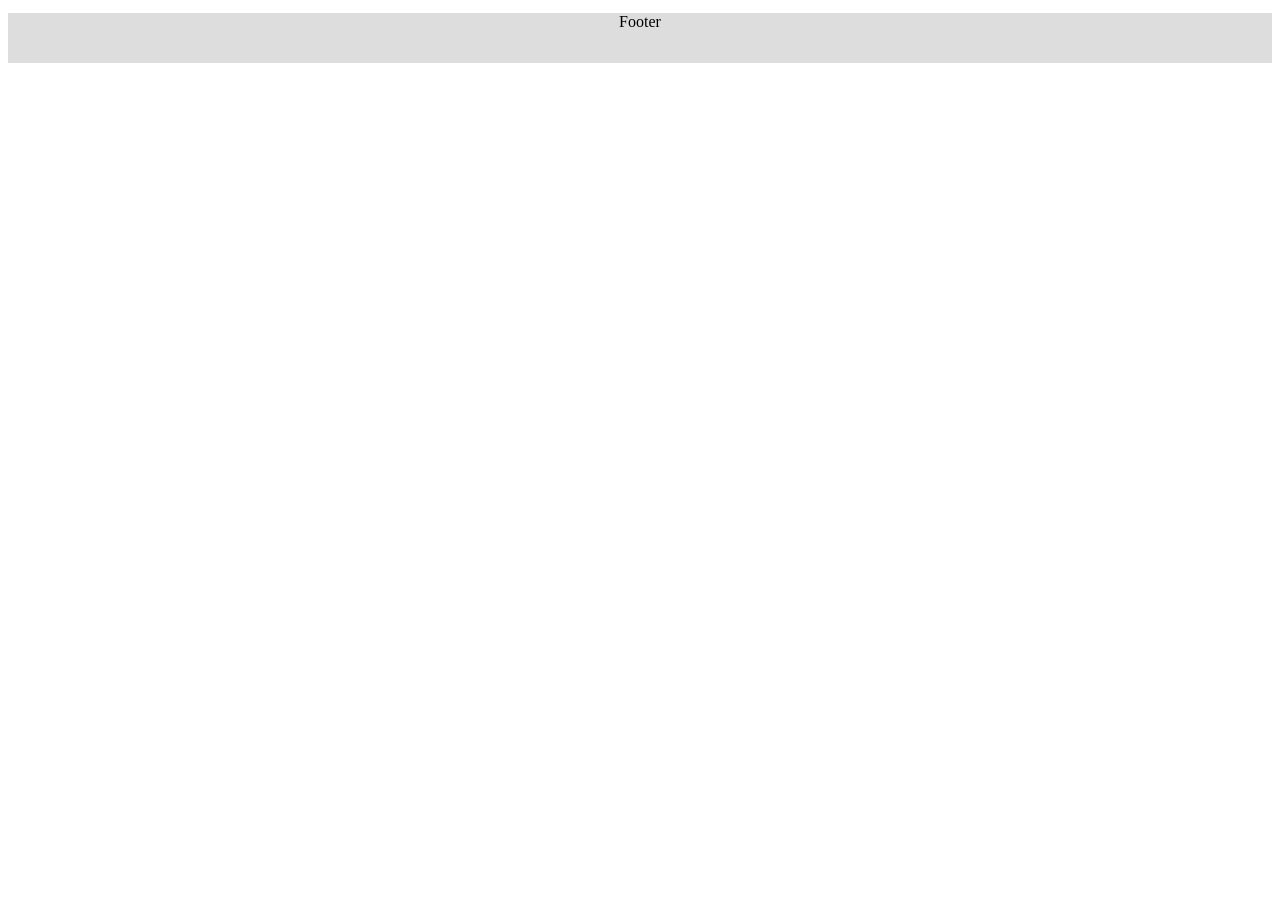
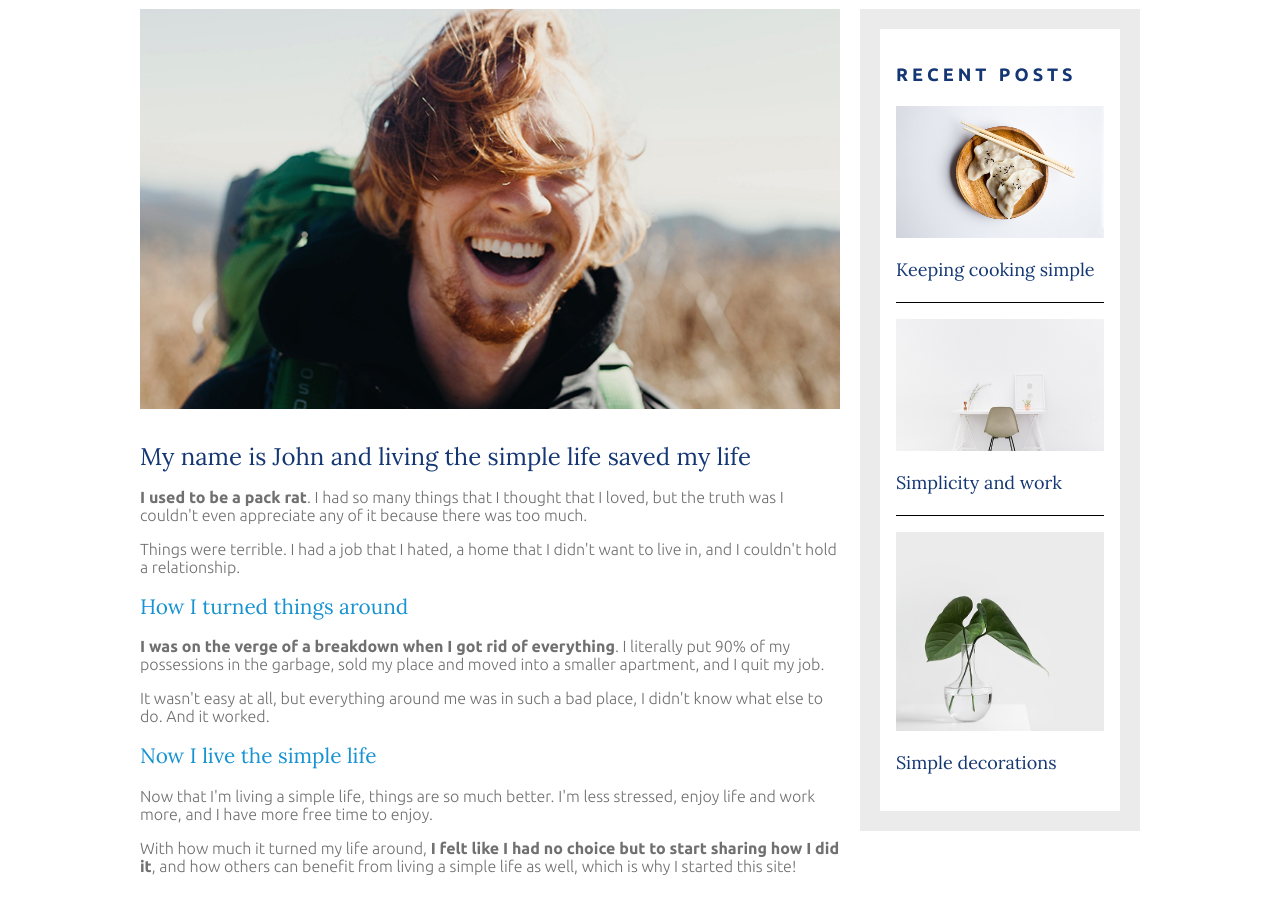
Before and after one commit to GabrielmLinassi/simple-blog, a plain HTML site: page about.html in a window 1280 px wide. Shown: the part 201-1124 px from the top of the page. Before the commit the page ends 800 px from the top, so only its background shows below. Drawn offline with Linux system fonts and the light colour scheme.

Commit message:
added about page and fix css of classname refactor

```diff
--- a/about.html
+++ b/about.html
@@ -1,26 +1,109 @@
-<!DOCTYPE html>
-<html lang="en">
+<html>
   <head>
     <meta charset="UTF-8" />
     <meta name="viewport" content="width=device-width, initial-scale=1.0" />
-    <title>Document</title>
+    <title>Starting to think responsively</title>
+    <link rel="stylesheet" href="css/style.css" />
   </head>
-  <style>
-    header,
-    main,
-    aside,
-    footer {
-      height: 50px;
-      background-color: #dddddd;
-      text-align: center;
-    }
-  </style>
   <body>
-    <header><p>Header</p></header>
-    <section>
-      <main><p>Main</p></main>
-      <aside><p>Sidebar</p></aside>
-    </section>
-    <footer><p>Footer</p></footer>
+    <header>
+      <div class="container">
+        <div class="row">
+          <div class="site">
+            <h1 class="site__title">living the simple life</h1>
+            <h2 class="site__subtitle">a blog exploring minimalism in life</h2>
+          </div>
+          <nav class="navbar">
+            <ul class="navbar__list">
+              <li class="navbar__item">
+                <a class="navbar__link navbar__link--active" href="./index.html"
+                  >HOME</a
+                >
+              </li>
+              <li class="navbar__item">
+                <a class="navbar__link" href="#about">ABOUT ME</a>
+              </li>
+              <li class="navbar__item">
+                <a class="navbar__link" href="./recent-posts.html"
+                  >RECENT POSTS</a
+                >
+              </li>
+            </ul>
+          </nav>
+        </div>
+      </div>
+    </header>
+    <div class="container">
+      <div class="row py-2">
+        <main>
+          <div class="post post--main">
+            <div class="post__intro">
+              <img class="post__image" src="./img/about-me.jpg" alt="life" />
+            </div>
+            <div class="post__summary">
+              <h1 class="about-me__title">
+                My name is John and living the simple life saved my life
+              </h1>
+              <p class="about-me__text">
+                <b>I used to be a pack rat</b>. I had so many things that I
+                thought that I loved, but the truth was I couldn't even
+                appreciate any of it because there was too much.
+              </p>
+              <p class="about-me__text">
+                Things were terrible. I had a job that I hated, a home that I
+                didn't want to live in, and I couldn't hold a relationship.
+              </p>
+              <h2 class="about-me__subtitle">How I turned things around</h2>
+              <p class="about-me__text">
+                <b
+                  >I was on the verge of a breakdown when I got rid of
+                  everything</b
+                >. I literally put 90% of my possessions in the garbage, sold my
+                place and moved into a smaller apartment, and I quit my job.
+              </p>
+              <p class="about-me__text">
+                It wasn't easy at all, but everything around me was in such a
+                bad place, I didn't know what else to do. And it worked.
+              </p>
+              <h2 class="about-me__subtitle">Now I live the simple life</h2>
+              <p class="about-me__text">
+                Now that I'm living a simple life, things are so much better.
+                I'm less stressed, enjoy life and work more, and I have more
+                free time to enjoy.
+              </p>
+              <p class="about-me__text">
+                With how much it turned my life around,
+                <b
+                  >I felt like I had no choice but to start sharing how I did
+                  it</b
+                >, and how others can benefit from living a simple life as well,
+                which is why I started this site!
+              </p>
+            </div>
+          </div>
+        </main>
+        <aside class="sidebar">
+          <div class="main-posts">
+            <h2 class="sidebar__title">Recent Posts</h2>
+            <div class="widget-recent-post">
+              <img class="main-posts__image" src="./img/food.jpg" alt="food" />
+              <h3 class="main-posts__description">
+                Keeping cooking simple
+              </h3>
+            </div>
+            <div class="widget-recent-post">
+              <img class="main-posts__image" src="./img/work.jpg" alt="food" />
+              <h3 class="main-posts__description">
+                Simplicity and work
+              </h3>
+            </div>
+            <div class="widget-recent-post">
+              <img class="main-posts__image" src="./img/deco.jpg" alt="food" />
+              <h3 class="main-posts__description">Simple decorations</h3>
+            </div>
+          </div>
+        </aside>
+      </div>
+    </div>
   </body>
 </html>
--- a/css/style.scss
+++ b/css/style.scss
@@ -267,8 +267,8 @@ main {
   margin-bottom: 3em;
 }
 
-.main-posts__title,
-.about-me__title {
+.sidebar__title,
+.sidebar__title {
   font-family: "Ubuntu", sans-serif;
   font-size: 1.125rem;
   font-weight: 700;
@@ -309,3 +309,26 @@ main {
     margin-bottom: 1em;
   }
 }
+
+// About me page
+
+.about-me__title {
+  font-family: "Lora", serif;
+  font-size: 1.5rem;
+  font-weight: 400;
+  color: #143774;
+}
+
+.about-me__subtitle {
+  font-family: "Lora", serif;
+  font-size: 1.3rem;
+  font-weight: 400;
+  color: #1792d2;
+}
+
+.about-me__text {
+  font-family: "Ubuntu", sans-serif;
+  font-size: 1rem;
+  font-weight: 400;
+  color: #707070;
+}
```
Also changed, not shown: css/style.css, 1 other file.
